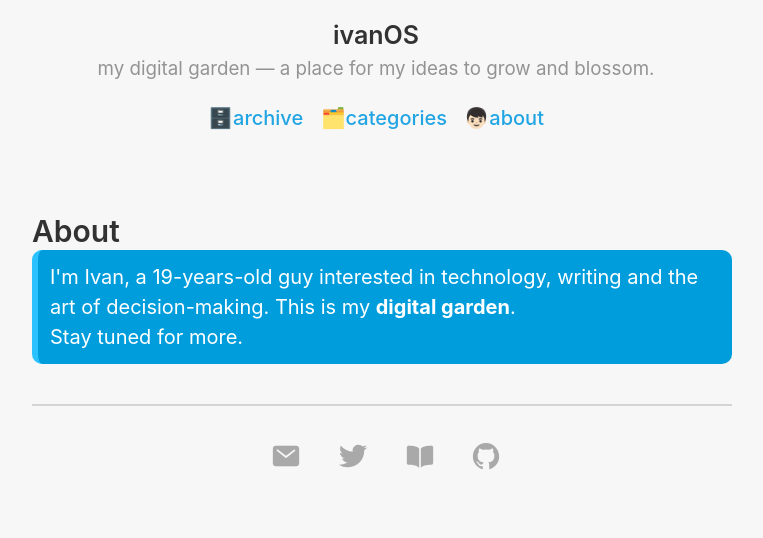
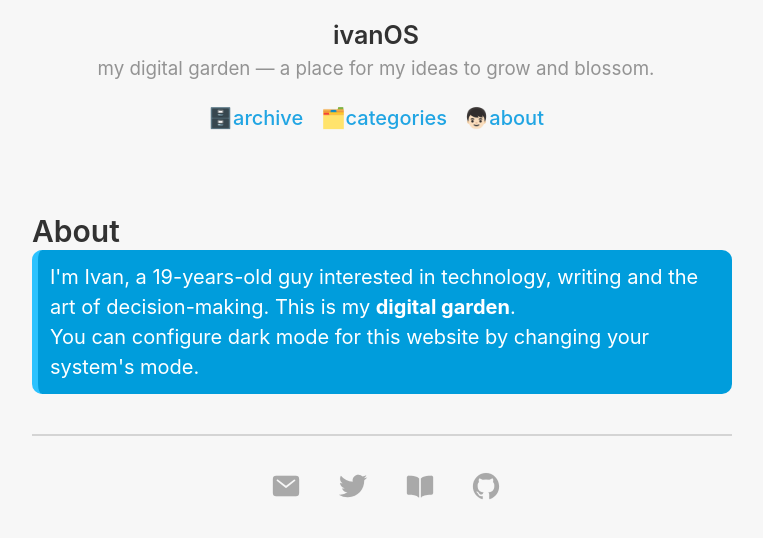
Before and after one commit to hiivan/hiivan.github.io, a Jekyll site: the page built from about.md, in a window 1280 px wide. Shown: the top 538 px of the page, without its empty margins (258-1021 px from the left). Built offline with Jekyll 4.4.1, drawn with Linux system fonts in a browser that asks for light colours; nearby versions of some CDN libraries.

Commit message:
minor update

```diff
--- a/about.md
+++ b/about.md
@@ -5,5 +5,5 @@ title: About
 
 <p class="magicbox">
   I'm Ivan, a 19-years-old guy interested in technology, writing and the art of decision-making️. This is my <b>digital garden</b>.
-  <br>Stay tuned for more.
+  <br>You can configure dark mode for this website by changing your system's mode.
 </p>
```
Also changed, not shown: _posts/2020-07-05-journaling-as-a-tool-for-self-therapy-and-self-help.md (+1 -1 lines), assets/CBT-dark.png.
